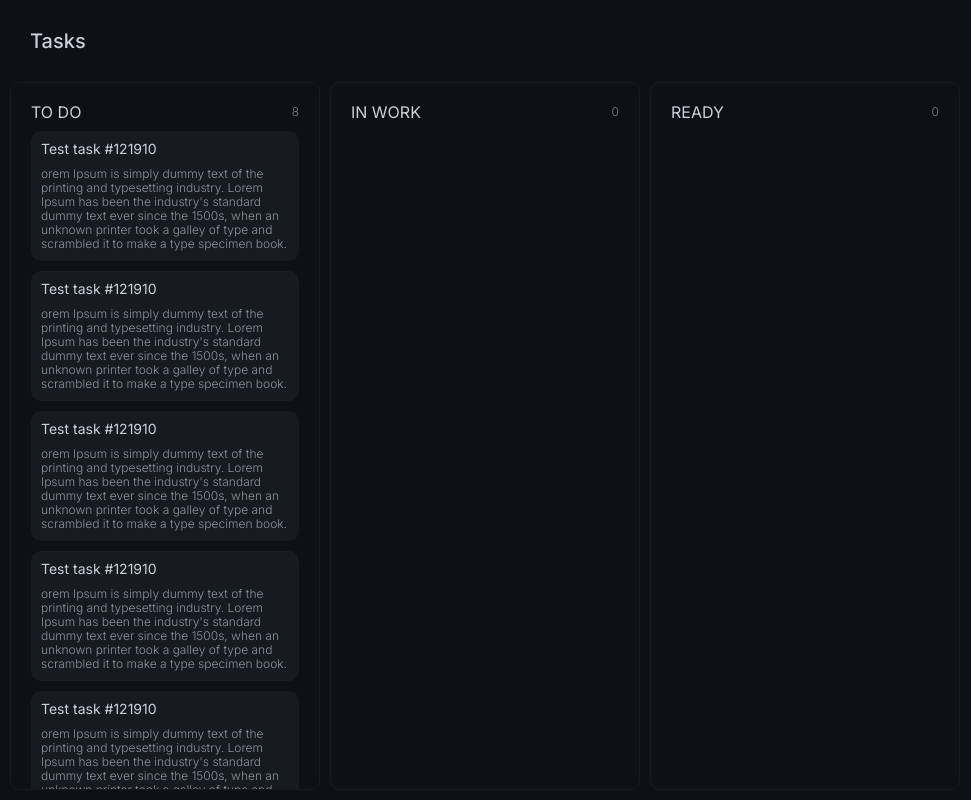
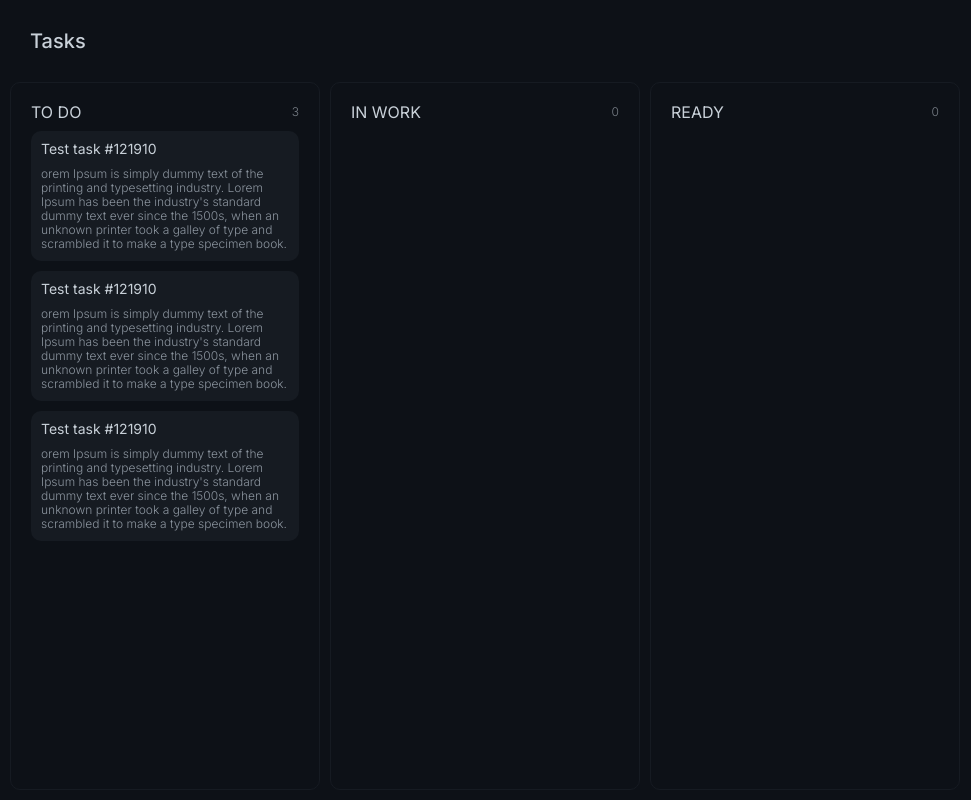
Before and after one commit to chepuhasasha/task_track, a Vue app: page / in a window 1280 px wide. Shown: the whole page, without its empty margins (0-971 px from the left). Built offline with nearby package versions, Linux system fonts and the light colour scheme.

Commit message:
drag and drop

```diff
--- a/src/components/blocks/Task.vue
+++ b/src/components/blocks/Task.vue
@@ -1,15 +1,23 @@
 <template lang="pug">
-.task
-  HTag(tag='h3') {{ task.title }}
+.task(@dragstart="dragStart($event, task)", draggable="true")
+  HTag(tag="h3") {{ task.title }}
   PTag {{ task.description }}
 </template>
 <script setup lang="ts">
 import type { PropType } from "vue";
 import type { ITask } from "@/dto/task.interface";
 
-defineProps({
+const props = defineProps({
   task: { type: Object as PropType<ITask> },
 });
+
+const dragStart = (e: DragEvent, item: ITask) => {
+  if (e.dataTransfer && props.task) {
+    e.dataTransfer.dropEffect = "move";
+    e.dataTransfer.effectAllowed = "move";
+    e.dataTransfer.setData("id", item.id);
+  }
+};
 </script>
 <style lang="sass">
 .task
--- a/src/components/blocks/TasksArea.vue
+++ b/src/components/blocks/TasksArea.vue
@@ -1,20 +1,29 @@
 <template lang="pug">
-.tasksArea
+.tasksArea(@drop="onDrop($event)", @dragenter.prevent, @dragover.prevent)
   .tasksArea_head
-    HTag(tag='h2') {{ title }}
+    HTag(tag="h2") {{ title }}
     span {{ tasks.length }}
-  Task(v-for='task in tasks' :key='task.id' :task='task')
+  Task(v-for="task in tasks", :key="task.id", :task="task")
 </template>
 <script setup lang="ts">
 import type { ITask } from "@/dto/task.interface";
 import type { PropType } from "vue";
-import Task from '@/components/blocks/Task.vue'
+import { useTaskStore } from "@/stores/task";
+import Task from "@/components/blocks/Task.vue";
 
-defineProps({
-  title: { type: String as PropType<string>, default: 'TO DO' },
+const props = defineProps({
+  title: { type: String as PropType<string>, default: "TO DO" },
   status: { type: String as PropType<ITask["status"]> },
   tasks: { type: Array as PropType<ITask[]>, default: () => [] },
 });
+
+const store = useTaskStore();
+
+const onDrop = (e: DragEvent) => {
+  if (props.status && e.dataTransfer) {
+    store.updateStatus(props.status, e.dataTransfer.getData("id"));
+  }
+};
 </script>
 <style lang="sass">
 .tasksArea
--- a/src/data/testdata.json
+++ /dev/null
@@ -1,58 +0,0 @@
-[
-  {
-    "id": "09213092109",
-    "title": "Test task #121910",
-    "description": "orem Ipsum is simply dummy text of the printing and typesetting industry. Lorem Ipsum has been the industry's standard dummy text ever since the 1500s, when an unknown printer took a galley of type and scrambled it to make a type specimen book.",
-    "createdAt": 0,
-    "status": "todo"
-  },
-  {
-    "id": "09213092110",
-    "title": "Test task #121910",
-    "description": "orem Ipsum is simply dummy text of the printing and typesetting industry. Lorem Ipsum has been the industry's standard dummy text ever since the 1500s, when an unknown printer took a galley of type and scrambled it to make a type specimen book.",
-    "createdAt": 0,
-    "status": "todo"
-  },
-  {
-    "id": "09213092111",
-    "title": "Test task #121910",
-    "description": "orem Ipsum is simply dummy text of the printing and typesetting industry. Lorem Ipsum has been the industry's standard dummy text ever since the 1500s, when an unknown printer took a galley of type and scrambled it to make a type specimen book.",
-    "createdAt": 0,
-    "status": "todo"
-  },
-  {
-    "id": "09213092112",
-    "title": "Test task #121910",
-    "description": "orem Ipsum is simply dummy text of the printing and typesetting industry. Lorem Ipsum has been the industry's standard dummy text ever since the 1500s, when an unknown printer took a galley of type and scrambled it to make a type specimen book.",
-    "createdAt": 0,
-    "status": "todo"
-  },
-  {
-    "id": "09213092113",
-    "title": "Test task #121910",
-    "description": "orem Ipsum is simply dummy text of the printing and typesetting industry. Lorem Ipsum has been the industry's standard dummy text ever since the 1500s, when an unknown printer took a galley of type and scrambled it to make a type specimen book.",
-    "createdAt": 0,
-    "status": "todo"
-  },
-  {
-    "id": "09213092114",
-    "title": "Test task #121910",
-    "description": "orem Ipsum is simply dummy text of the printing and typesetting industry. Lorem Ipsum has been the industry's standard dummy text ever since the 1500s, when an unknown printer took a galley of type and scrambled it to make a type specimen book.",
-    "createdAt": 0,
-    "status": "todo"
-  },
-  {
-    "id": "09213092115",
-    "title": "Test task #121910",
-    "description": "orem Ipsum is simply dummy text of the printing and typesetting industry. Lorem Ipsum has been the industry's standard dummy text ever since the 1500s, when an unknown printer took a galley of type and scrambled it to make a type specimen book.",
-    "createdAt": 0,
-    "status": "todo"
-  },
-  {
-    "id": "09213092116",
-    "title": "Test task #121910",
-    "description": "orem Ipsum is simply dummy text of the printing and typesetting industry. Lorem Ipsum has been the industry's standard dummy text ever since the 1500s, when an unknown printer took a galley of type and scrambled it to make a type specimen book.",
-    "createdAt": 0,
-    "status": "todo"
-  }
-]
--- /dev/null
+++ b/src/stores/task.ts
@@ -0,0 +1,47 @@
+import { computed, ref } from "vue";
+import { defineStore } from "pinia";
+import type { ITask } from "@/dto/task.interface";
+
+export const useTaskStore = defineStore("tasks", {
+  state: () => ({
+    tasks: [
+      {
+        id: "09213092109",
+        title: "Test task #121910",
+        description:
+          "orem Ipsum is simply dummy text of the printing and typesetting industry. Lorem Ipsum has been the industry's standard dummy text ever since the 1500s, when an unknown printer took a galley of type and scrambled it to make a type specimen book.",
+        createdAt: 0,
+        status: "todo",
+      },
+      {
+        id: "09213092110",
+        title: "Test task #121910",
+        description:
+          "orem Ipsum is simply dummy text of the printing and typesetting industry. Lorem Ipsum has been the industry's standard dummy text ever since the 1500s, when an unknown printer took a galley of type and scrambled it to make a type specimen book.",
+        createdAt: 0,
+        status: "todo",
+      },
+      {
+        id: "09213092111",
+        title: "Test task #121910",
+        description:
+          "orem Ipsum is simply dummy text of the printing and typesetting industry. Lorem Ipsum has been the industry's standard dummy text ever since the 1500s, when an unknown printer took a galley of type and scrambled it to make a type specimen book.",
+        createdAt: 0,
+        status: "todo",
+      },
+    ],
+  }),
+  getters: {
+    getTasks(state) {
+      return state.tasks;
+    },
+  },
+  actions: {
+    updateStatus(status: ITask["status"], id: string) {
+      const task = this.tasks.find((task) => task.id === id);
+      if (task) {
+        task.status = status;
+      }
+    },
+  },
+});
--- a/src/views/DashboardView.vue
+++ b/src/views/DashboardView.vue
@@ -3,19 +3,33 @@
 .dashboard
   .dashboard_head
     HTag Tasks
-  TasksArea(v-area="'2/1/3/2'", status="todo", :tasks="tasks" title='TO DO')
-  TasksArea(v-area="'2/2/3/3'", status="inwork" title='IN WORK')
-  TasksArea(v-area="'2/3/3/4'", status="ready" title='READY')
+  TasksArea(v-area="'2/1/3/2'", status="todo", title="TO DO", :tasks="todo")
+  TasksArea(
+    v-area="'2/2/3/3'",
+    status="inwork",
+    title="IN WORK",
+    :tasks="inwork"
+  )
+  TasksArea(v-area="'2/3/3/4'", status="ready", title="READY", :tasks="ready")
 </template>
 
 <script setup lang="ts">
+import { useTaskStore } from "@/stores/task";
 import TasksArea from "@/components/blocks/TasksArea.vue";
-import data from "@/data/testdata.json";
-import { computed } from "vue";
+import { computed, ref } from "vue";
+import type { ITask } from "@/dto/task.interface";
 
-const tasks = computed(() => {
-  return data;
-});
+const store = useTaskStore();
+
+const todo = computed(() =>
+  store.getTasks.filter((task) => task.status === "todo")
+);
+const inwork = computed(() =>
+  store.getTasks.filter((task) => task.status === "inwork")
+);
+const ready = computed(() =>
+  store.getTasks.filter((task) => task.status === "ready")
+);
 </script>
 <style lang="sass">
 .dashboard
@@ -32,4 +46,6 @@ const tasks = computed(() => {
   &_head
     padding: 20px
     grid-area: 1 / 1 / 2 / 4
+  pre
+    color: white
 </style>
```
Also changed, not shown: src/stores/counter.ts (deleted, +0 -12 lines).
